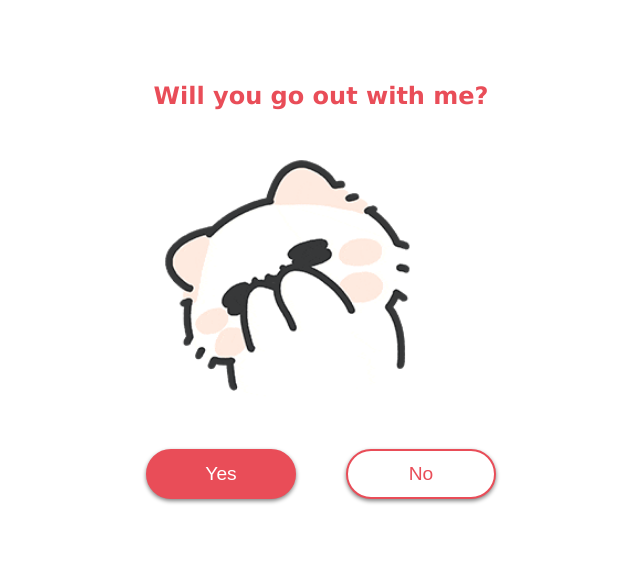
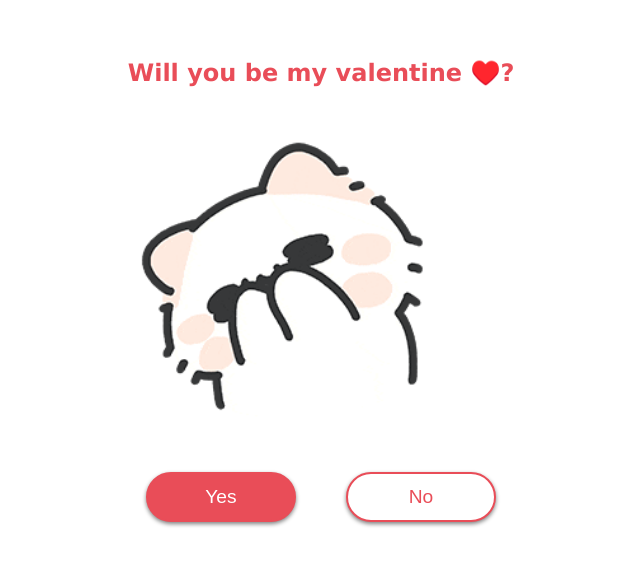
Before and after one commit to Jabeee-143/Confess, a plain HTML site: page index.html in a window 1280 px wide. Shown: the part 117-682 px from the top of the page, without its empty margins (319-959 px from the left). Drawn offline with Linux system fonts and the light colour scheme.

Commit message:
Update index.html

```diff
--- a/index.html
+++ b/index.html
@@ -3,13 +3,13 @@
 <head>
     <meta charset="UTF-8">
     <meta name="viewport" content="width=device-width, initial-scale=1.0">
-    <title>Message For Girl Friend | Web Design Code</title>
+    <title>Message For my valentine 💖| Web Design Code</title>
     <link rel="stylesheet" href="style.css">
 </head>
 <body>
 
     <div class="wrapper">
-        <h2 class="question">Will you go out with me?</h2>
+        <h2 class="question">Will you be my valentine ♥️?</h2>
         <img class="gif" alt="gif" src="first.gif">
         <div class="btn-group">
             <button class="yes-btn">Yes</button>
```
